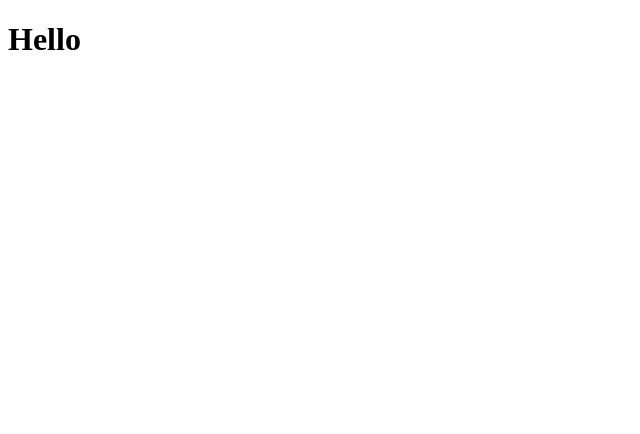
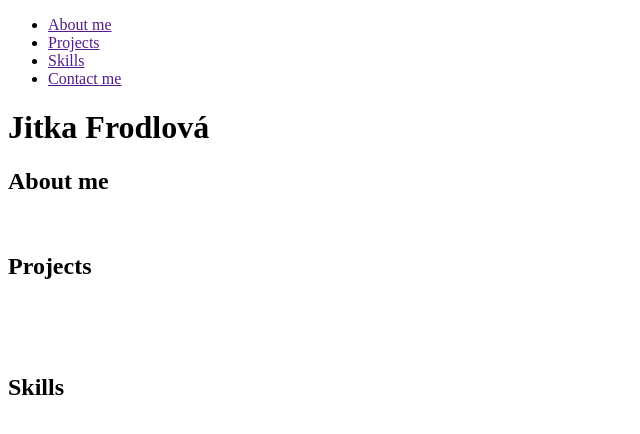
Before and after one commit to jfrodlova/portfolio, a plain HTML site: page index.html in a window 1280 px wide. Shown: the whole page, without its empty margins (0-640 px from the left). Drawn offline with Linux system fonts and the light colour scheme.

Commit message:
html skeleton

```diff
--- a/index.html
+++ b/index.html
@@ -4,10 +4,46 @@
     <meta charset="UTF-8">
     <meta http-equiv="X-UA-Compatible" content="IE=edge">
     <meta name="viewport" content="width=device-width, initial-scale=1.0">
+    <link rel="stylesheet" href="">
     <title>Jitka's Portfolio</title>
 </head>
 <body>
-    <h1>Hello</h1>
+    <nav>
+        <ul>
+            <li><a href="">About me</a></li>
+            <li><a href="">Projects</a></li>
+            <li><a href="">Skills</a></li>
+            <li><a href="">Contact me</a></li>
+        </ul>
+    </nav>
+    <h1>Jitka Frodlová</h1>
+    <div class="about-me">
+        <div class="description">
+            <h2>About me</h2>
+        </div>
+        <div class="profile-pic">
+            <img src="" alt="">
+        </div>
+    </div>
+
+    <div>
+        <h2>Projects</h2>
+        <div>
+            <img src="" alt="">
+        </div>
+        <div>
+            <img src="" alt="">
+        </div>
+        <div>
+            <img src="" alt="">
+        </div>
+    </div>
+
+    <div>
+        <h2>Skills</h2>
+    </div>
+
+
 
 </body>
 </html>
```
